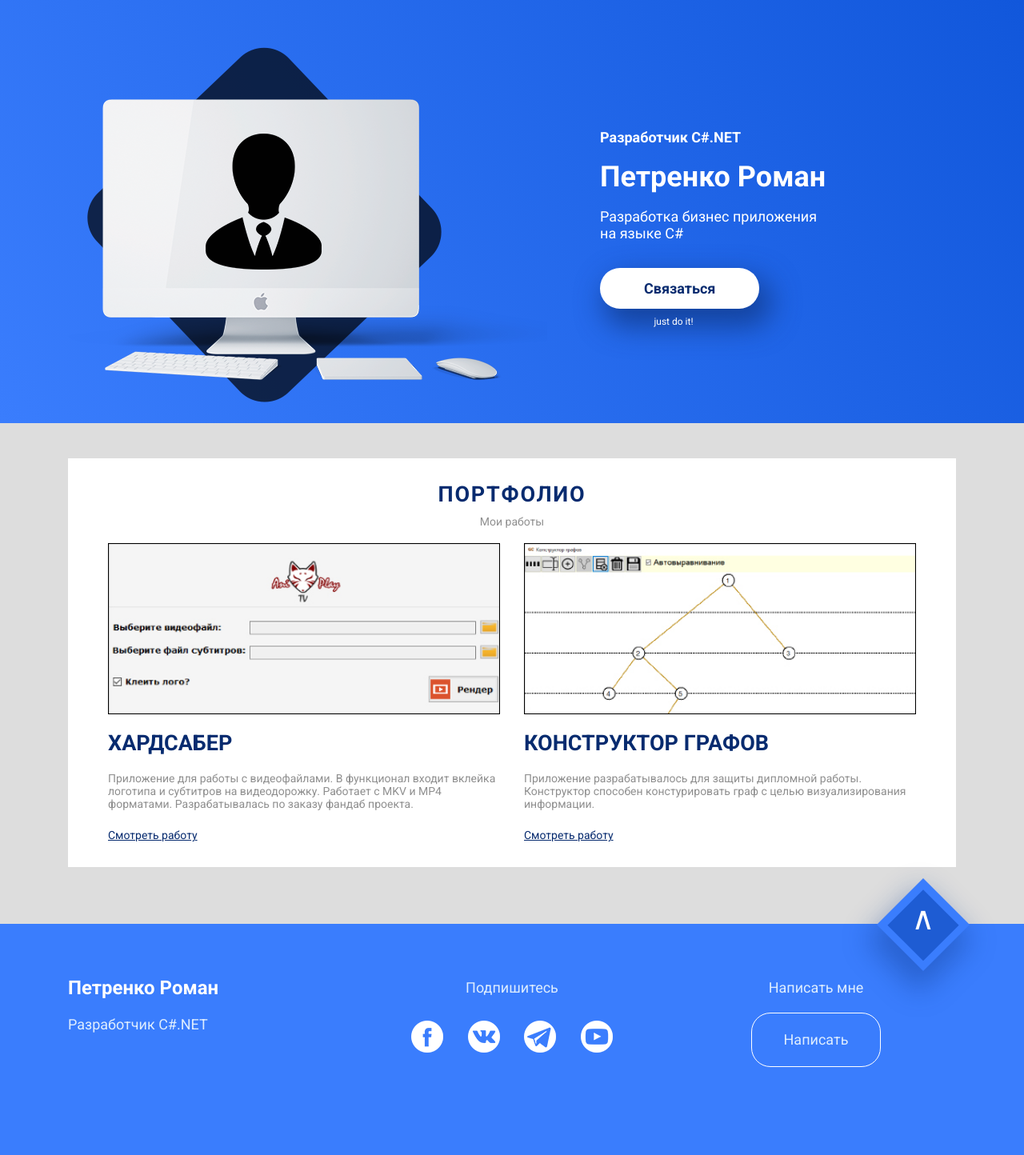
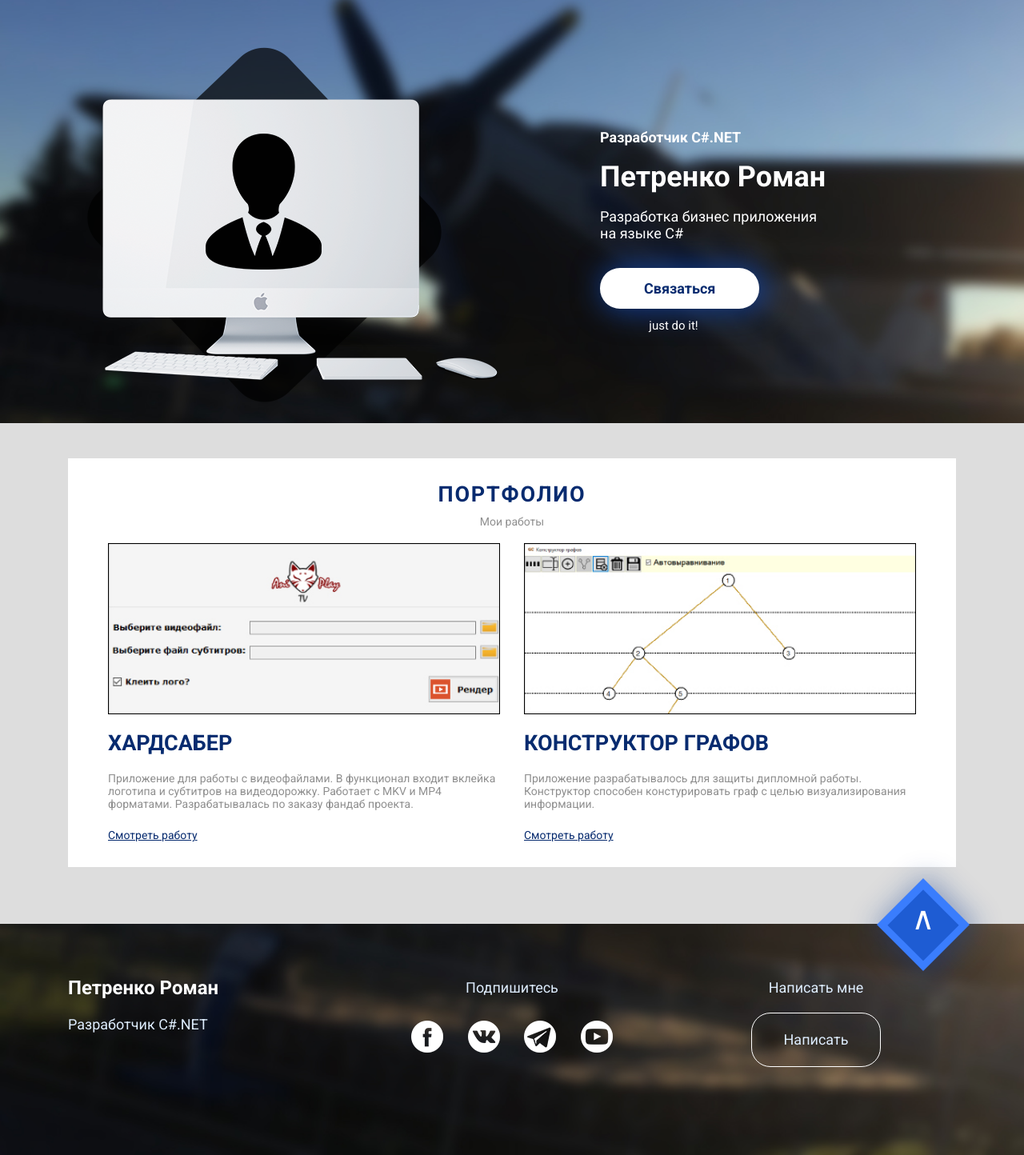
Before and after one commit to wdpetrenko/wdpetrenko.github.io, a plain HTML site: page index.html in a window 1280 px wide. Shown: the whole page at 80% size. Drawn offline with Linux system fonts and the light colour scheme.

Commit message:
Add files via upload

```diff
--- a/css/style.css
+++ b/css/style.css
@@ -11,9 +11,11 @@ body {
 /*HEADER*/
 header {
 	background-color: #3a7dfd;
-    background-image: -webkit-linear-gradient(327deg, #3a7dfd 0%, #1157db 100%);
+    /*background-image: -webkit-linear-gradient(327deg, #3a7dfd 0%, #1157db 100%);
     background-image: -o-linear-gradient(327deg, #3a7dfd 0%, #1157db 100%);
-    background-image: linear-gradient(57deg, #3a7dfd 0%, #1157db 100%);
+    background-image: linear-gradient(57deg, #3a7dfd 0%, #1157db 100%);*/
+	background: #3a7dfd url(../img/header.jpg) 100% 100% no-repeat;
+	background-size: cover;
 	padding-top: 59px;
 	padding-bottom: 22px;
 }
@@ -38,11 +40,10 @@ header {
 .headbtn{
 	text-decoration: none;
 	display: inline-block;
-	cursor: pointer;
 	margin-top: 33px;
 	margin-bottom: 9px;
 	padding: 15px 55px;
-	box-shadow: 10px 17px 34px 6px rgba(18, 61, 145, 0.83);
+	box-shadow: 5px 0px 34px 6px rgba(18, 61, 145, 0.83);
 	border-radius: 25px;
 	background-color: #fff;
 	color: #072b6f;
@@ -54,16 +55,11 @@ header {
 .headbtn:hover{
 	color: #1163ff;
 	background-color: #f5f5f5;
-	box-shadow: 5px 10px 34px 6px rgba(127, 170, 255, 0.83);
+	box-shadow: 5px 0px 34px 6px rgba(127, 170, 255, 0.83);
 }
 .headbtn:active{
 	transform: translate(3px);
 	box-shadow: none;
-}
-header small{
-	font-size: 12px;
-	font-weight: 400;
-	display: block;
 }
 /*BODY*/
 .pfblock{
@@ -127,6 +123,8 @@ footer{
 	padding-bottom: 110px;
 	background-color: #3a7dfd;
 	line-height: 40px;
+	background: #3a7dfd url(../img/footer.jpg) 100% 100% no-repeat;
+	background-size: cover;
 }
 .upblock{
 	float:right;
@@ -136,7 +134,7 @@ footer{
 	padding-left: 10px;
 	width: 82px;
 	height: 82px;
-	box-shadow: 10px 17px 34px 6px rgba(18, 61, 145, 0.41);
+	box-shadow: 5px 0px 34px 6px rgba(18, 61, 145, 0.41);
 	background-color: #3a7dfd;
 }
 .upblock2{
@@ -155,6 +153,9 @@ footer{
 	text-decoration: none;
 	color: #fff;
 
+}
+.up:hover{
+	color: #000;
 }
 .footer-title{
 	color: #fefefe;
@@ -178,7 +179,8 @@ footer p{
 	margin-right: 13px;
 }
 .socialbar a:hover{
-	border-bottom: 1px inset white;
+	/*border-bottom: 1px inset white;*/
+	transform: scale(1.3)
 }
 .footer-smblock{
 	text-align: center;
```
